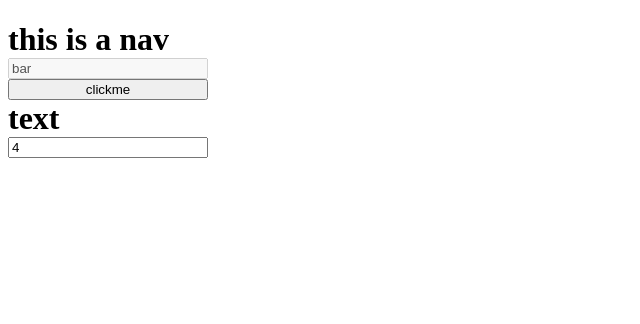
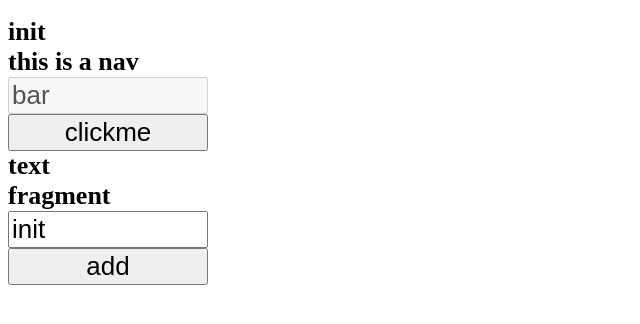
Before and after one commit to xiexuan-star/Vue3Demo, a website built with Vite: page example/index.html in a window 1280 px wide. Both pictures are taken after a click on the button "clickme". Shown: the whole page, without its empty margins (0-640 px from the left). Built offline with nearby package versions, Linux system fonts and the light colour scheme.

Commit message:
feat: a simple diff

```diff
--- a/example/index.html
+++ b/example/index.html
@@ -1,9 +1,14 @@
 <!DOCTYPE html>
 <html lang="en">
 <head>
-    <meta charset="UTF-8" />
-    <meta name="viewport" content="width=device-width, initial-scale=1.0" />
+  <meta charset="UTF-8"/>
+  <meta name="viewport" content="width=device-width, initial-scale=1.0"/>
   <title>Vite App</title>
+  <style>
+      * {
+          font-size: 26px;
+      }
+  </style>
 </head>
 <body>
 <div id="app"></div>
--- a/example/src/main.ts
+++ b/example/src/main.ts
@@ -1,8 +1,9 @@
 import { effect, ref } from '../../reactivity';
-import { COMMENT_NODE, renderer, TEXT_NODE, VNode } from '../../renderer';
+import { COMMENT_NODE, FRAGMENT_NODE, renderer, TEXT_NODE, VNode } from '../../renderer';
 
 const { render } = renderer;
-const currentVal = ref(4);
+const currentVal = ref('init');
+const listLen = ref(0);
 const alert = ref(false);
 const onBtnClick = (e: any) => {
   alert.value = true;
@@ -35,6 +36,13 @@ effect(() => {
       },
       { type: TEXT_NODE, children: 'text' },
       { type: COMMENT_NODE, children: 'comment' },
+      { type: 'br' },
+      {
+        type: FRAGMENT_NODE, children: [
+          { type: COMMENT_NODE, children: 'fragment comment' },
+          { type: TEXT_NODE, children: 'fragment' },
+        ]
+      },
       {
         type: 'input',
         props: {
@@ -46,6 +54,23 @@ effect(() => {
           class: ['class1 class2', { class3: true, class4: false }]
         }
       },
+      {
+        type: 'button', props: {
+          onClick: () => {
+            listLen.value++;
+          }
+        },
+        children: 'add'
+      },
+      {
+        type: 'ul',
+        children: Array.from({ length: listLen.value }).map((_, i) => {
+          return {
+            type: 'li',
+            children: `item ${ i }`
+          };
+        })
+      }
     ]
   };
   render(nodes, '#app');
--- a/renderer/index.ts
+++ b/renderer/index.ts
@@ -2,6 +2,7 @@ import { isArray, isFunction, isObject, isString } from '../shared';
 
 export interface VNode {
   el?: Container | Text | Comment;
+  key?: any;
   type: string | symbol;
   props?: Record<string, any> | null;
   children?: VNode[] | string | null | number;
@@ -9,6 +10,7 @@ export interface VNode {
 
 export const TEXT_NODE = Symbol('TEXT');
 export const COMMENT_NODE = Symbol('COMMENT');
+export const FRAGMENT_NODE = Symbol('FRAGMENT');
 
 interface RendererOptions {
   createElementNode(tag: string): any;
@@ -48,9 +50,8 @@ function createRenderer(options: RendererOptions) {
   } = options;
 
   function render(vnode: VNode, container: string | Container | null) {
-    if (typeof container === 'string') {
+    if (isString(container)) {
       container = document.querySelector<Container>(container);
-      if (!container) return;
     }
     if (!container) return;
     if (vnode) {
@@ -93,6 +94,17 @@ function createRenderer(options: RendererOptions) {
           setCommentText(el, n2.children as string);
         }
       }
+    } else if (type === FRAGMENT_NODE) {
+      if (!n1) {
+        if (isArray(n2.children)) {
+          // 为什么不使用HTMLFragment?
+          n2.children?.forEach(node => {
+            patch(null, node, container);
+          });
+        }
+      } else {
+        patchChildren(n1, n2, container);
+      }
     } else if (isObject(type)) {
       // TODO component type
     } else {
@@ -127,16 +139,32 @@ function createRenderer(options: RendererOptions) {
       }
     } else if (isArray(n2.children)) {
       if (isArray(n1.children)) {
-        // TODO diff
-        // 假设元素数量一定相同
-        n2.children.forEach((node, index) => {
-          patch(n1.children![index], node, container);
-        });
+        diff(n1, n2, container);
       } else {
         setElementText(container, '');
         n2.children.forEach(node => {
           patch(null, node, container);
         });
+      }
+    }
+  }
+
+  function diff(n1: VNode, n2: VNode, container: Container) {
+    const oldChildren = n1.children as Array<VNode>;
+    const newChildren = n2.children as Array<VNode>;
+    const oldLen = oldChildren.length;
+    const newLen = newChildren.length;
+    const commonLen = Math.min(oldLen, newLen);
+    for (let i = 0; i < commonLen; i++) {
+      patch(oldChildren[i], newChildren[i], container);
+    }
+    if (oldLen > commonLen) {
+      for (let i = commonLen; i < oldLen; i++) {
+        unmount(oldChildren[i]);
+      }
+    } else if (newLen > commonLen) {
+      for (let i = commonLen; i < newLen; i++) {
+        patch(null, newChildren[i], container);
       }
     }
   }
@@ -162,7 +190,7 @@ function createRenderer(options: RendererOptions) {
 }
 
 /**
- * @description 判断prop是否是一个DOMAttribute
+ * @description 判断prop是否是一个DOMProperties
  * */
 function shouldSetAsProps(el: HTMLElement, prop: string) {
   if (prop === 'form' && el.tagName === 'INPUT') return false;
@@ -236,7 +264,7 @@ function patchProps(el: HTMLElement & { _vei: Record<string, any> }, prop: strin
       }
     }
   } else if (shouldSetAsProps(el, prop)) {
-    // 这里的type是在DOMAttribute中的数据类型
+    // 这里的type是在DOMProperties中的数据类型
     const type = typeof el[prop];
     if (type === 'boolean' && nextVal === '') {
       el[prop] = true;
@@ -244,8 +272,20 @@ function patchProps(el: HTMLElement & { _vei: Record<string, any> }, prop: strin
       el[prop] = nextVal;
     }
   } else {
-    // 如果不是一个DOMAttribute，则视为HTMLAttribute
+    // 如果不是一个DOMProperties,则视为HTMLAttributes
     el.setAttribute(prop, nextVal);
+  }
+}
+
+function unmount(node: VNode) {
+  if (node.type === FRAGMENT_NODE) {
+    if (Array.isArray(node.children)) {
+      node.children.forEach(child => {
+        unmount(child);
+      });
+    }
+  } else {
+    node.el?.parentNode?.removeChild(node.el);
   }
 }
 
@@ -257,9 +297,7 @@ export const renderer = createRenderer({
     el.innerText = text;
   },
   patchProps,
-  unmount(vnode: any) {
-    vnode.el.parentNode?.removeChild(vnode.el);
-  },
+  unmount,
   insert(el: HTMLElement, parent: HTMLElement, anchor?: HTMLElement) {
     if (anchor) {
       el.insertBefore(parent, anchor);
```
Also changed, not shown: example/README.md. Lines whose indentation alone changed are shown as unchanged.
